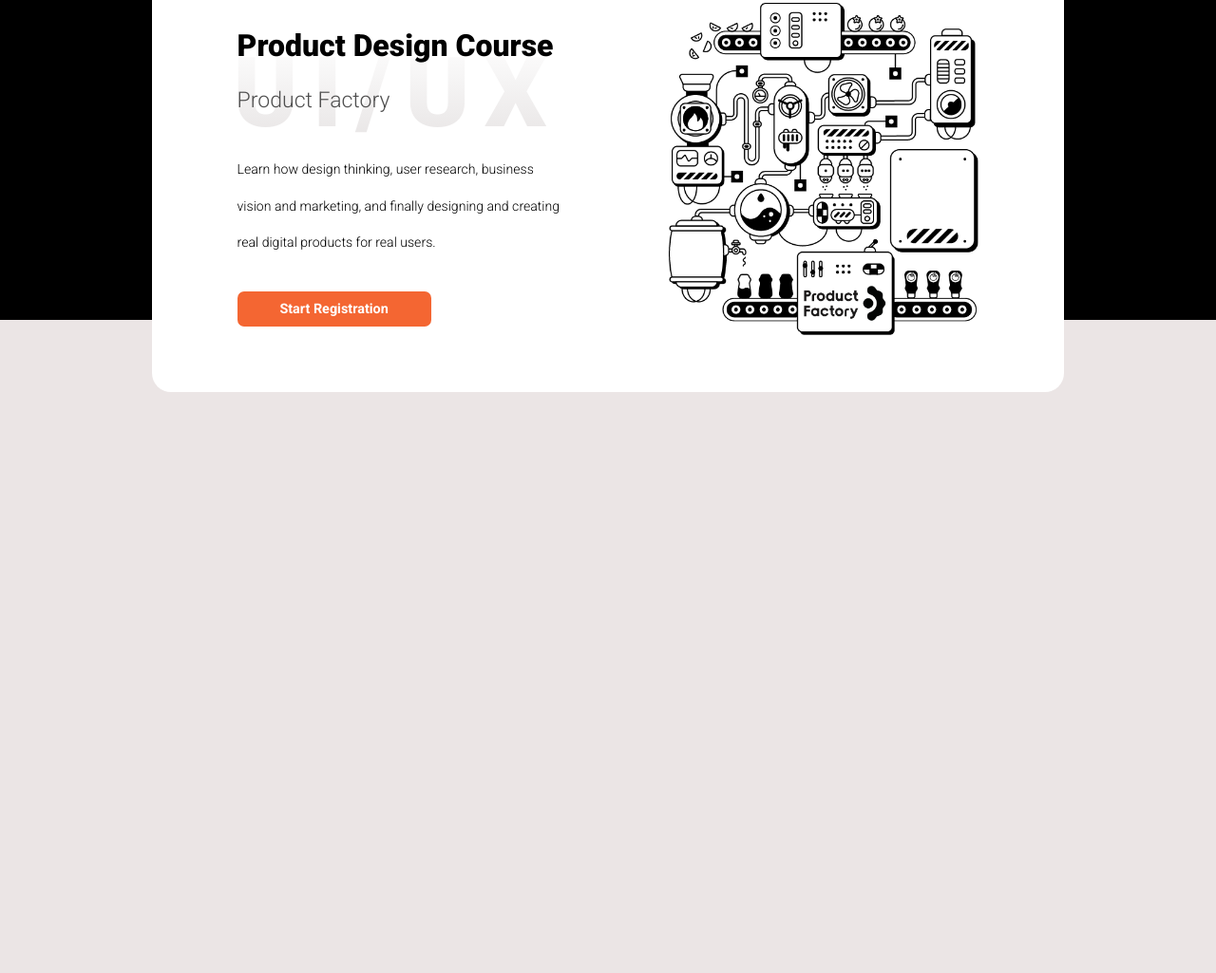
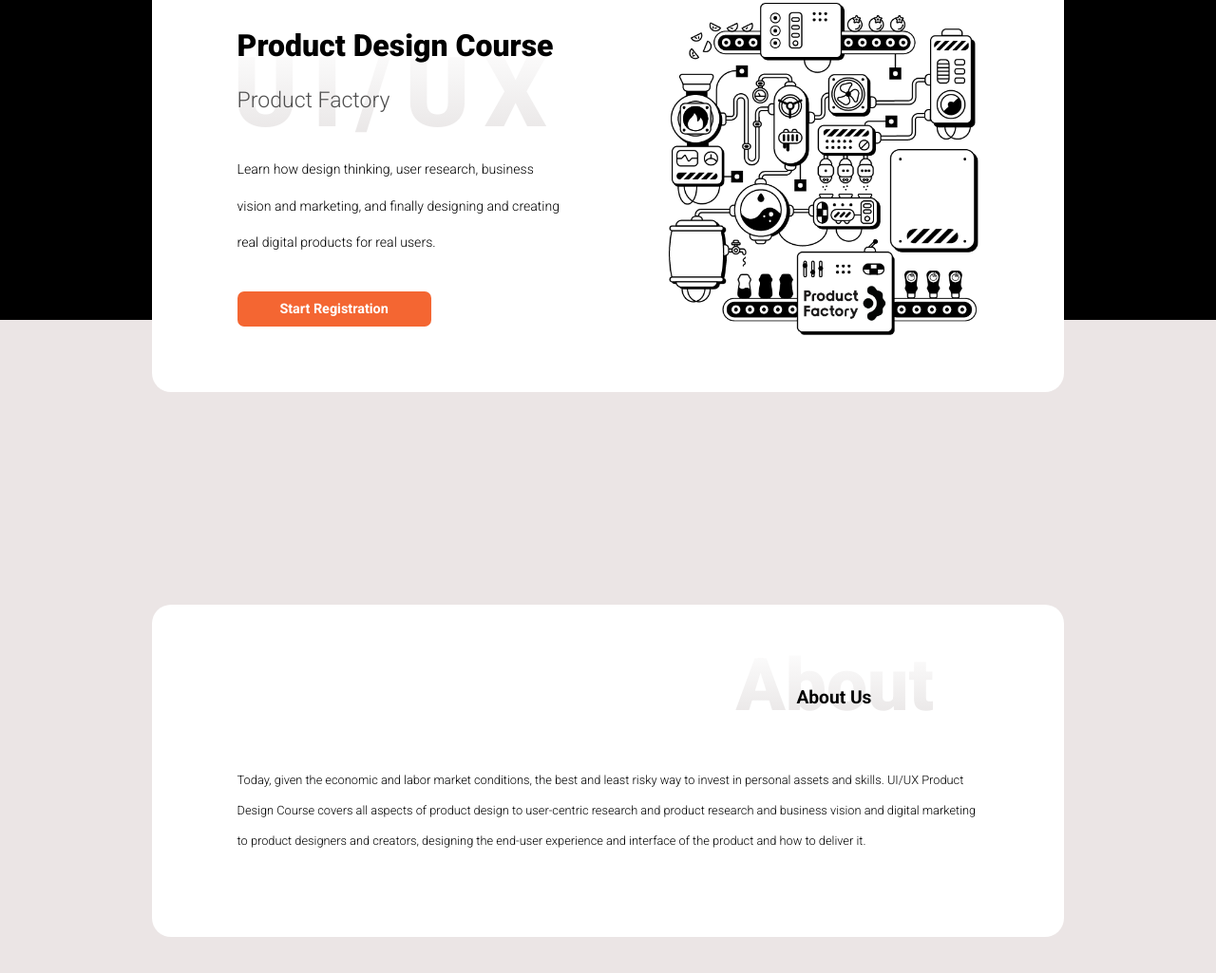
Before and after one commit to engineer-kufre/product-website, a plain HTML site: page index.html in a window 1280 px wide. Shown: the part 163-1188 px from the top of the page at 95% size. Drawn offline with Linux system fonts and the light colour scheme.

Commit message:
updated index page and linked style

```diff
--- a/index.html
+++ b/index.html
@@ -46,6 +46,16 @@
             <img src="/img/HeaderImg.png" alt="Product Design Course">
         </div>
     </header>
-    <section class="about-us"></section>
+    <section class="about-us">
+        <div class="Product-factory">
+
+        </div>
+        <div class="about-us-text">
+            <h1>About Us</h1>
+            <p class="fade-about-us">About</p>
+            <p class="p-text">Today, given the economic and labor market conditions, the best and least risky way to invest in personal assets and skills. UI/UX Product Design Course covers all aspects of product design to user-centric research and product research and business vision and digital marketing to product designers and creators, designing the end-user experience and interface of the product and how to deliver it.</p>
+        </div>
+
+    </section>
 </body>
 </html>
--- a/style.css
+++ b/style.css
@@ -92,6 +92,8 @@ nav {
 .about-us {
     background-color: rgb(235, 229, 229);
     height: 1000px;
+    position: absolute;
+    width: 100%;
 }
 .fade {
     position: absolute;
@@ -108,6 +110,40 @@ nav {
 }
 aside {
     display: none;
+}
+.about-us-text {
+    background-color: white;
+    height: 350px;
+    width: 75%;
+    margin: 300px auto;
+    border-radius: 20px;
+    padding: 60px 7%;
+    position: relative;
+}
+.fade-about-us {
+    position: absolute;
+    left: 48vw;
+    top: 40px;
+    font-weight: 900;
+    font-size: 6vw;
+    background: -webkit-linear-gradient(#fff, rgb(230, 227, 227));
+    background-size: 100%;
+    -webkit-background-clip: text;
+    -webkit-text-fill-color: transparent;
+    z-index: 1;
+}
+.about-us-text > h1 {
+    font-size: 1.5vw;
+    margin: 2vw 0 0 46vw;
+    position: relative;
+    z-index: 2;
+}
+.about-us-text > .p-text {
+    font-weight: 400;
+    font-size: 1vw;
+    margin: 60px 0;
+    width: 100%;
+    line-height: 2.5vw;
 }
 
 /* media queries */
@@ -136,13 +172,11 @@ aside {
         height: 85vh;
         width: 250px;
         background-color: rgba(65, 65, 66, 0.692);
-        /* margin-left: auto; */
         z-index: 2;
         justify-content: space-evenly;
     }
     .aside-item {
-        height: 8vh;
-        /* width: 100%; */
+        height: 7vh;
         font-size: 2.5vh;
         border-bottom: 1px solid rgb(80, 79, 78);
     }
```
